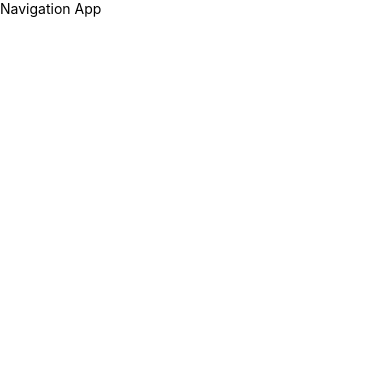
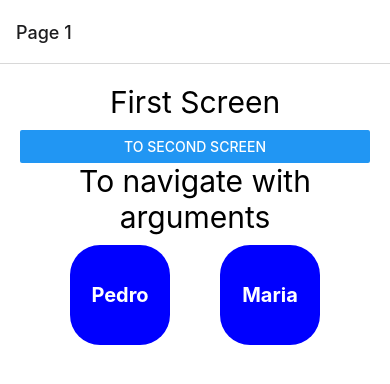
Before and after one commit to aleoliva2409/Curso-React-Native, a React Native app in the folder 04-navegation-app/: screen /FirstScreen in a window 390 px wide. Shown: the top 384 px of the page. Built offline with nearby package versions, Linux system fonts and the light colour scheme.

Commit message:
Stack navigation finished

```diff
--- a/04-navegation-app/App.tsx
+++ b/04-navegation-app/App.tsx
@@ -1,12 +1,17 @@
+import 'react-native-gesture-handler';
 import React from 'react';
-import { Text, View } from 'react-native';
+import { NavigationContainer } from '@react-navigation/native';
+import StackNavigator from './src/navigation/StackNavigator';
+import { LogBox, View } from 'react-native';
 
-const App = () => {
-  return (
-    <View>
-      <Text>Navigation App</Text>
-    </View>
-  );
-};
+LogBox.ignoreLogs([
+  "[react-native-gesture-handler] Seems like you're using an old API with gesture components, check out new Gestures system!",
+]);
+
+const App = () => (
+  <NavigationContainer>
+    <StackNavigator />
+  </NavigationContainer>
+);
 
 export default App;
--- a/04-navegation-app/index.js
+++ b/04-navegation-app/index.js
@@ -2,8 +2,8 @@
  * @format
  */
 
-import {AppRegistry} from 'react-native';
+import { AppRegistry } from 'react-native';
 import App from './App';
-import {name as appName} from './app.json';
+import { name as appName } from './app.json';
 
 AppRegistry.registerComponent(appName, () => App);
--- /dev/null
+++ b/04-navegation-app/src/navigation/StackNavigator.tsx
@@ -0,0 +1,73 @@
+import React from 'react';
+import { createStackNavigator } from '@react-navigation/stack';
+import FirstScreen from '../screens/FirstScreen';
+import SecondScreen from '../screens/SecondScreen';
+import ThirdScreen from '../screens/ThirdScreen';
+import FourthScreen from '../screens/FourthScreen';
+import FifthScreen from '../screens/FifthScreen';
+import PersonScreen from '../screens/PersonScreen';
+
+interface PersonData {
+  id: number;
+  name: string;
+}
+
+export type RootStackParams = {
+  FirstScreen: undefined;
+  SecondScreen: undefined;
+  ThirdScreen: undefined;
+  FourthScreen: undefined;
+  FifthScreen: undefined;
+  PersonScreen: PersonData;
+}
+
+const Stack = createStackNavigator<RootStackParams>();
+
+const StackNavigator = () => {
+  return (
+    <Stack.Navigator
+      // initialRouteName="FourthScreen" // ? indicamos que screen sera la principal
+      screenOptions={{
+        cardStyle: {
+          backgroundColor: '#ffffff',
+        },
+        headerStyle: {
+          elevation: 0,
+          shadowColor: 'transparent',
+        },
+      }}>
+      <Stack.Screen
+        name="FirstScreen"
+        options={{ title: 'Page 1' }}
+        component={FirstScreen}
+      />
+      <Stack.Screen
+        name="SecondScreen"
+        options={{ title: 'Page 2' }}
+        component={SecondScreen}
+      />
+      <Stack.Screen
+        name="ThirdScreen"
+        options={{ title: 'Page 3' }}
+        component={ThirdScreen}
+      />
+      <Stack.Screen
+        name="FourthScreen"
+        options={{ title: 'Page 4' }}
+        component={FourthScreen}
+      />
+      <Stack.Screen
+        name="FifthScreen"
+        options={{ title: 'Page 5' }}
+        component={FifthScreen}
+      />
+      <Stack.Screen
+        name="PersonScreen"
+        options={{ title: 'Person Screen' }}
+        component={PersonScreen}
+      />
+    </Stack.Navigator>
+  );
+};
+
+export default StackNavigator;
--- /dev/null
+++ b/04-navegation-app/src/screens/FifthScreen.tsx
@@ -0,0 +1,16 @@
+import { StackScreenProps } from '@react-navigation/stack';
+import React from 'react';
+import { Text, View } from 'react-native';
+import { styles } from '../theme/appTheme';
+
+interface Props extends StackScreenProps<any, any> {}
+
+const FifthScreen = ({ navigation }: Props) => {
+  return (
+    <View>
+      <Text style={styles.title}>Fifth Screen</Text>
+    </View>
+  );
+};
+
+export default FifthScreen;
--- /dev/null
+++ b/04-navegation-app/src/screens/FirstScreen.tsx
@@ -0,0 +1,52 @@
+import React from 'react';
+import { StackScreenProps } from '@react-navigation/stack';
+import { Text, View, Button, TouchableOpacity } from 'react-native';
+import { styles } from '../theme/appTheme';
+
+interface Props extends StackScreenProps<any, any> {}
+
+const FirstScreen = ({ navigation }: Props) => {
+  return (
+    <View style={styles.container}>
+      <Text style={styles.title}>First Screen</Text>
+      <Button
+        title="To second screen"
+        onPress={() => navigation.navigate('SecondScreen')}
+      />
+      {/* <Button
+        title="Navigate with args"
+        onPress={() => navigation.navigate('PersonScreen')}
+      /> */}
+
+      <Text style={styles.title}>To navigate with arguments</Text>
+      <View style={{ flexDirection: 'row', justifyContent: 'space-evenly' }}>
+        <TouchableOpacity
+          style={styles.btn}
+          onPress={() =>
+            navigation.navigate('PersonScreen', {
+              // ? en el 2do arg mandamos la data que querramos pasarle a dicha screen
+              id: 1,
+              name: 'Pedro',
+              dni: '2222222',
+            })
+          }>
+          <Text style={styles.textBtn}>Pedro</Text>
+        </TouchableOpacity>
+        <TouchableOpacity
+          style={styles.btn}
+          onPress={() =>
+            navigation.navigate('PersonScreen', {
+              // ? en el 2do arg mandamos la data que querramos pasarle a dicha screen
+              id: 2,
+              name: 'Maria',
+              dni: '333333',
+            })
+          }>
+          <Text style={styles.textBtn}>Maria</Text>
+        </TouchableOpacity>
+      </View>
+    </View>
+  );
+};
+
+export default FirstScreen;
--- /dev/null
+++ b/04-navegation-app/src/screens/FourthScreen.tsx
@@ -0,0 +1,9 @@
+import React from 'react';
+import { Text } from 'react-native';
+import { styles } from '../theme/appTheme';
+
+const FourthScreen = () => {
+  return <Text style={styles.title}>Fourth Screen</Text>;
+};
+
+export default FourthScreen;
--- /dev/null
+++ b/04-navegation-app/src/screens/PersonScreen.tsx
@@ -0,0 +1,41 @@
+import React, { useEffect } from 'react';
+import { StackScreenProps } from '@react-navigation/stack';
+import { Text, View } from 'react-native';
+import { styles } from '../theme/appTheme';
+import { RootStackParams } from '../navigation/StackNavigator';
+
+// interface RouteParams { // ? Example 2
+//   id: number;
+//   name: string;
+// }
+
+// interface Props extends StackScreenProps<any, any> {} // ? Example 1 and 2
+interface Props extends StackScreenProps<RootStackParams, 'PersonScreen'> {} // ? Example 3
+// ? Primer arg => Stack params, 2do arg, el nombre de la ruta o screen
+
+const PersonScreen = ({ route, navigation }: Props) => {
+  // const params = route.params // ? Example 1
+  // const params = route.params as RouteParams // ? Example 2
+  const params = route.params; // ? Example 3
+
+  // useEffect(() => {
+  //   navigation.setOptions({
+  //     title: params!.name // ? el "!" forza a que le se lea la variable como sea y le de un tipado
+  //   })
+  // }, []) // ? Example 1
+
+  useEffect(() => {
+    navigation.setOptions({
+      title: params.name,
+    });
+  }, []); // ? Example 2 and 3
+
+  return (
+    <View style={styles.container}>
+      {/* <Text style={styles.title}>{JSON.stringify(params, null, 3)}</Text> //?Example 1 */}
+      <Text style={styles.title}>{JSON.stringify(params, null, 3)}</Text>
+    </View>
+  );
+};
+
+export default PersonScreen;
--- /dev/null
+++ b/04-navegation-app/src/screens/SecondScreen.tsx
@@ -0,0 +1,27 @@
+import React, { useEffect } from 'react';
+import { useNavigation } from '@react-navigation/native';
+import { Text, View, Button } from 'react-native';
+import { styles } from '../theme/appTheme';
+
+const SecondScreen = () => {
+  const navigation = useNavigation<any>();
+
+  useEffect(() => {
+    navigation.setOptions({
+      title: 'Hola Mundo', // ? titulo para la screen en el header, pisa si se le paso uno por props anteriormente
+      headerBackTitle: 'Back', // ? para IOS, el nombre al lado del icono de back, Android no lo tiene
+    });
+  }, []);
+
+  return (
+    <View style={styles.container}>
+      <Text style={styles.title}>Second Screen</Text>
+      <Button
+        title="To third screen"
+        onPress={() => navigation.navigate({ name: 'ThirdScreen' })}
+      />
+    </View>
+  );
+};
+
+export default SecondScreen;
--- /dev/null
+++ b/04-navegation-app/src/screens/ThirdScreen.tsx
@@ -0,0 +1,18 @@
+import { StackScreenProps } from '@react-navigation/stack';
+import React from 'react';
+import { Text, View, Button } from 'react-native';
+import { styles } from '../theme/appTheme';
+
+interface Props extends StackScreenProps<any, any> {}
+
+const ThirdScreen = ({ navigation }: Props) => {
+  return (
+    <View style={styles.container}>
+      <Text style={styles.title} >Third Screen</Text>
+      <Button title="back" onPress={() => navigation.pop()} />
+      <Button title="To first screen" onPress={() => navigation.popToTop()} />
+    </View>
+  );
+};
+
+export default ThirdScreen;
--- /dev/null
+++ b/04-navegation-app/src/theme/appTheme.ts
@@ -0,0 +1,25 @@
+import { StyleSheet } from 'react-native';
+
+export const styles = StyleSheet.create({
+  container: {
+    margin: 20,
+  },
+  title: {
+    fontSize: 30,
+    marginBottom: 10,
+    textAlign: 'center',
+  },
+  btn: {
+    width: 100,
+    height: 100,
+    borderRadius: 30,
+    alignItems: 'center',
+    justifyContent: 'center',
+    backgroundColor: 'blue'
+  },
+  textBtn: {
+    color: '#ffffff',
+    fontSize: 20,
+    fontWeight: 'bold'
+  }
+});
```
Also changed, not shown: 04-navegation-app/package.json (+7 -1 lines), 04-navegation-app/src/screens/Screen.tsx (deleted, +0 -12 lines), 2 other files (tests, documents, lock files or other folders).
